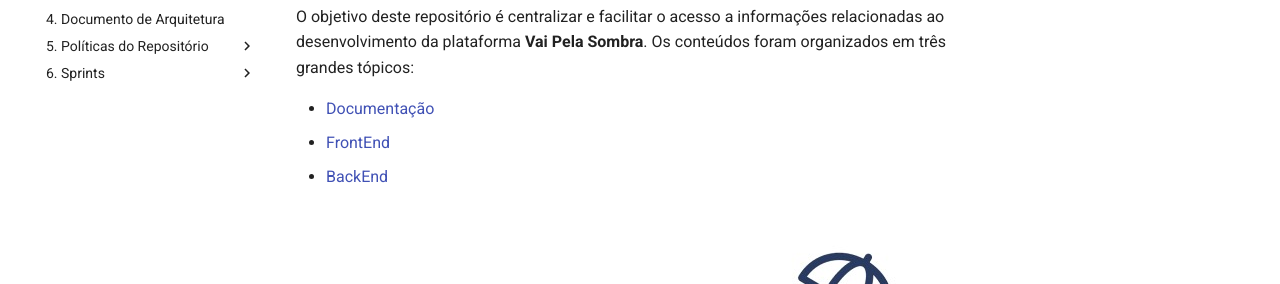
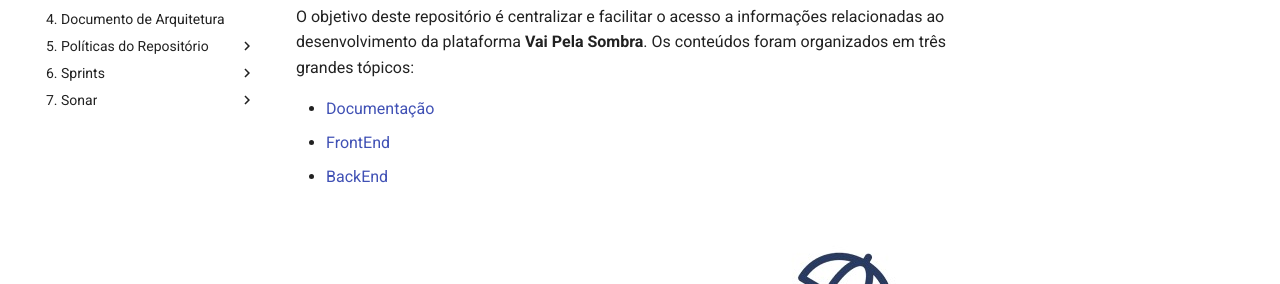
Before and after one commit to fga-eps-mds/2025.1-VaiPelaSombra-docs, an MkDocs documentation site: the page built from docs/index.md, in a window 1280 px wide. Shown: the part 227-511 px from the top of the page. Built offline with MkDocs 1.6.1 and Material for MkDocs 9.7.7, drawn with Linux system fonts in a browser that asks for light colours.

Commit message:
fix corrige rotas no mkdocs.yml

```diff
--- a/mkdocs.yml
+++ b/mkdocs.yml
@@ -113,6 +113,8 @@
       - 10.8.1 Planning: Sprints/Sprint10/Planning.md
       - 10.8.2 Review: Sprints/Sprint10/Review.md
       - 10.8.3 Retrospective: Sprints/Sprint10/Retrospective.md
+  - 7. Sonar:
+    - 7.1. Sonar: Sonar/index.md
 
 extra_css:
   - extra.css
```
